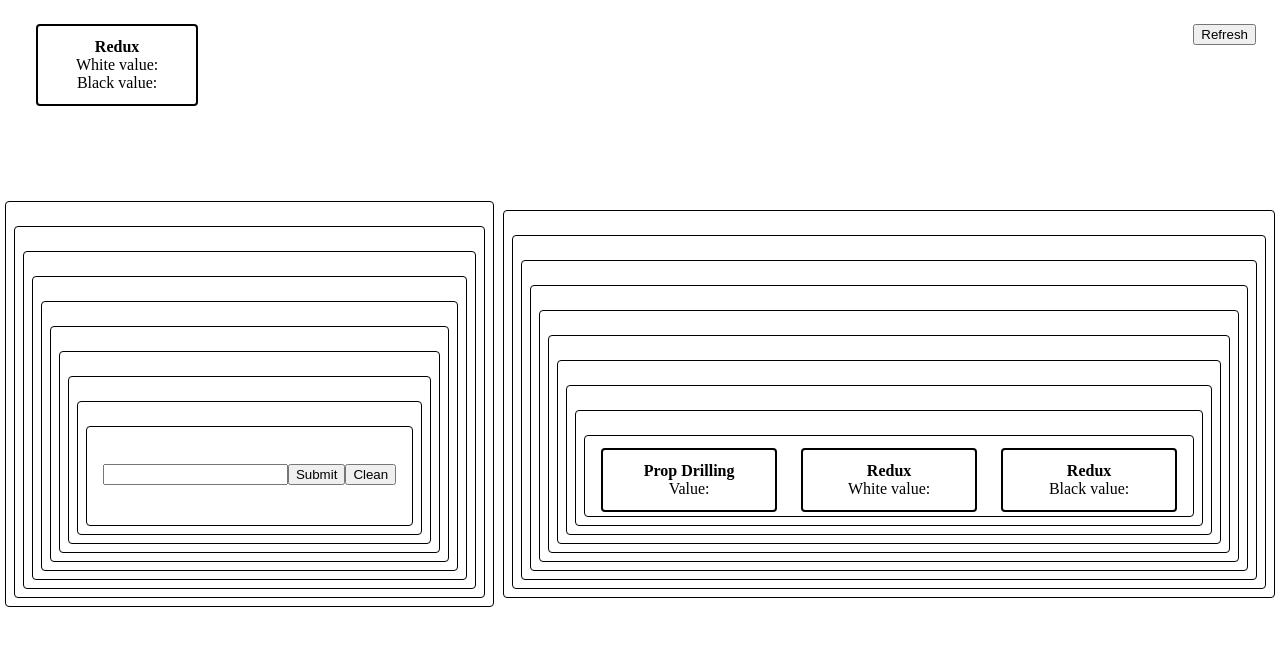
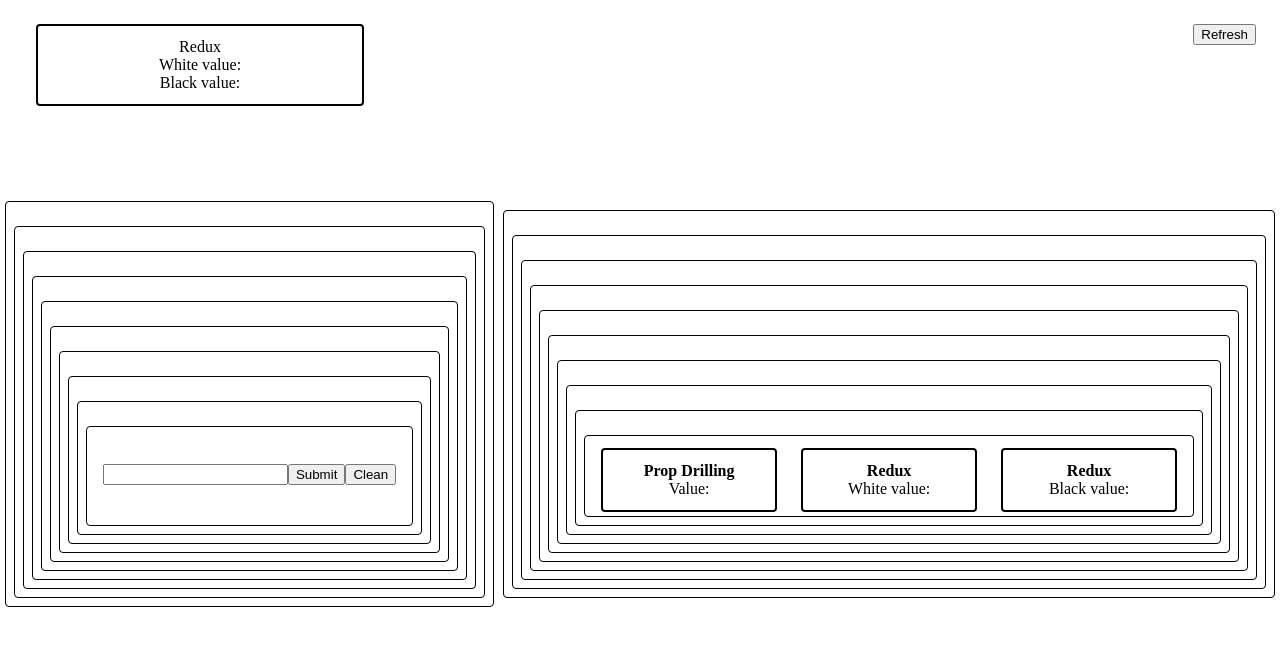
Before and after one commit to souzolliveira/react-redux-persist, a React (Create React App) app: page / in a window 1280 px wide. Shown: the top 646 px of the page. Built offline with nearby package versions, Linux system fonts and the light colour scheme.

Commit message:
style: fixing a width for store container

```diff
--- a/src/components/LayerStore/LayerStore.js
+++ b/src/components/LayerStore/LayerStore.js
@@ -8,12 +8,10 @@ const LayerStore = () => {
   const { blackValue } = useSelector(store => store.blackReducer);
 
   return (
-    <div className='store'>
-      <div id='store' className='inputGroup'>
-        <span>Redux</span>
-        <span>White value: {whiteValue}</span>
-        <span>Black value: {blackValue}</span>
-      </div>
+    <div id='store' className='store'>
+      <span>Redux</span>
+      <span>White value: {whiteValue}</span>
+      <span>Black value: {blackValue}</span>
     </div>
   );
 };
--- a/src/components/styles.css
+++ b/src/components/styles.css
@@ -69,6 +69,15 @@
   top: 24px;
   display: flex;
   flex-direction: column;
+  justify-content: center;
+  align-items: center;
+  width: 100%;
+  border: 2px solid #000;
+  border-radius: 4px;
+  background-color: #fff;
+  width: 300px;
+  padding: 12px;
+  margin: 0 12px;
 }
 
 @keyframes transport-animation {
```
